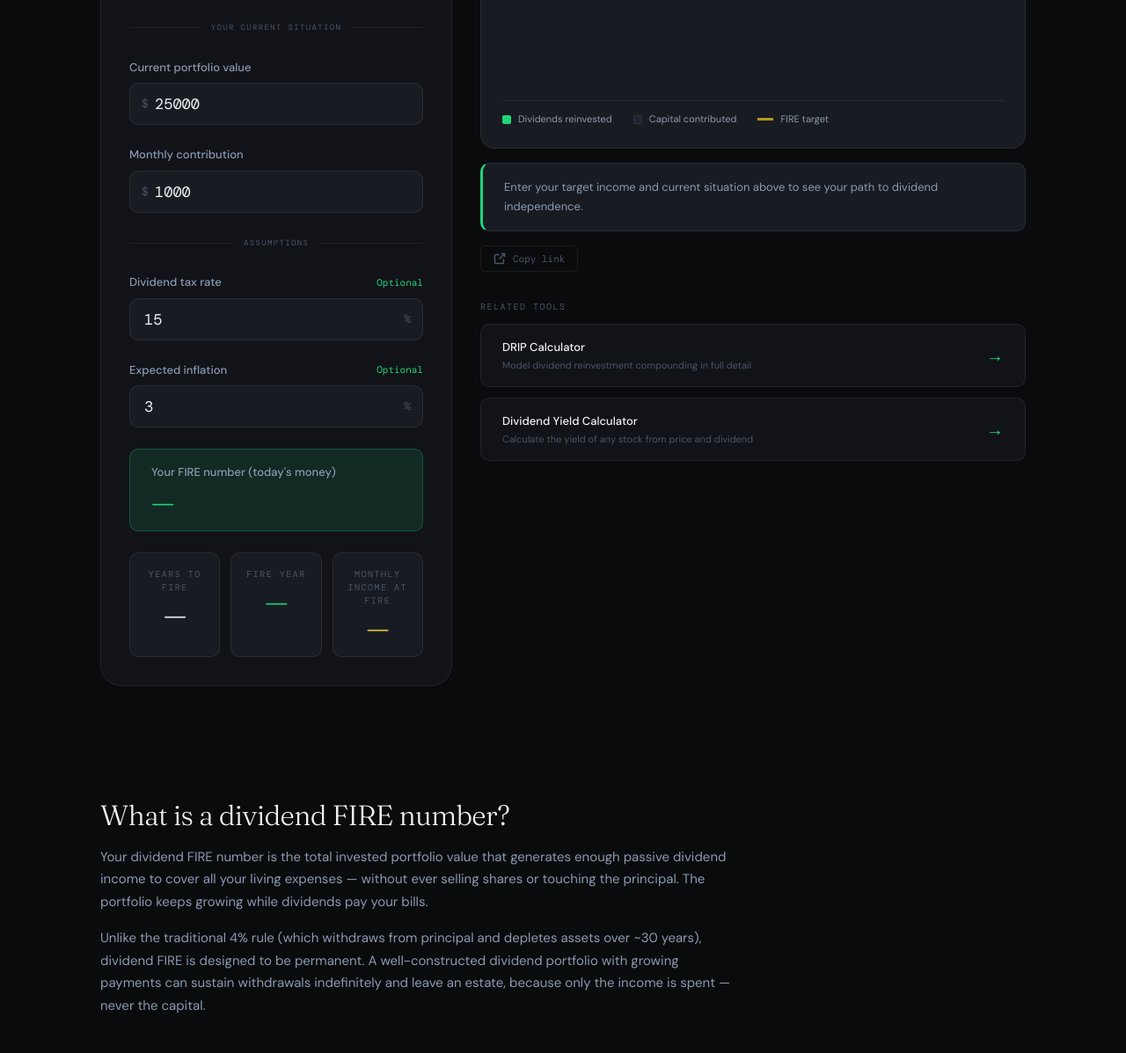
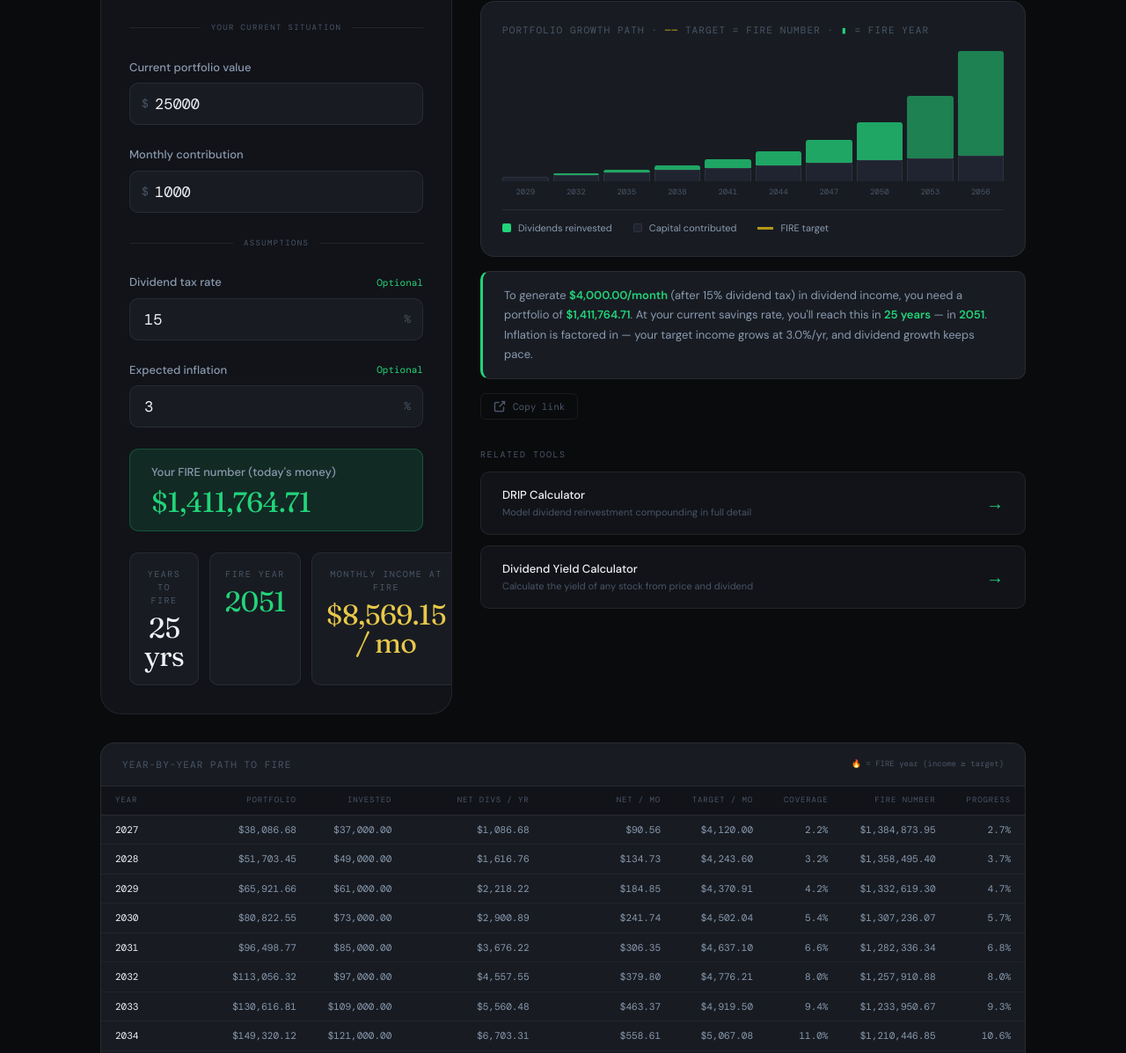
Before and after one commit to bevisslovensko-rgb/divsprout, a plain HTML site: page calculators/fire/index.html in a window 1280 px wide. Shown: the part 699-1896 px from the top of the page at 88% size. Drawn offline with nearby package versions, Linux system fonts and the light colour scheme; a web font is replaced by a local one.

```diff
--- a/calculators/fire/index.html
+++ b/calculators/fire/index.html
@@ -1247,8 +1247,11 @@
   /* Restore from URL */
   function restoreFromURL() {
     const p = new URLSearchParams(window.location.search);
-    const map = [['f-target','target'],['f-yield','yield'],['f-growth','growth'],
-                 ['f-portfolio','portfolio'],['f-monthly','monthly'],['f-tax','tax'],['f-inflation','inflation']];
+    const map = [
+      ['input-target','target'],['input-yield','yield'],['input-growth','growth'],
+      ['input-portfolio','portfolio'],['input-monthly','monthly'],
+      ['input-tax','tax'],['input-inflation','inflation']
+    ];
     map.forEach(function(pair) {
       const el = document.getElementById(pair[0]);
       const val = p.get(pair[1]);
@@ -1259,8 +1262,10 @@
   /* Preset buttons */
   document.querySelectorAll('.preset-btn').forEach(function(btn) {
     btn.addEventListener('click', function() {
-      [['f-target','target'],['f-yield','yield'],['f-growth','growth'],
-       ['f-portfolio','portfolio'],['f-monthly','monthly'],['f-tax','tax'],['f-inflation','inflation']
+      [
+        ['input-target','target'],['input-yield','yield'],['input-growth','growth'],
+        ['input-portfolio','portfolio'],['input-monthly','monthly'],
+        ['input-tax','tax'],['input-inflation','inflation']
       ].forEach(function(pair) {
         var el = document.getElementById(pair[0]);
         if (el && btn.dataset[pair[1]] !== undefined) el.value = btn.dataset[pair[1]];
@@ -1268,16 +1273,16 @@
       document.querySelectorAll('.preset-btn').forEach(function(b) {
         b.classList.toggle('preset-btn--active', b === btn);
       });
-      calculate();
+      update();
     });
   });
 
   /* Input listeners */
-  ['f-target','f-yield','f-growth','f-portfolio','f-monthly','f-tax','f-inflation'].forEach(function(id) {
+  ['input-target','input-yield','input-growth','input-portfolio','input-monthly','input-tax','input-inflation'].forEach(function(id) {
     var el = document.getElementById(id);
     if (el) {
-      el.addEventListener('input',  calculate);
-      el.addEventListener('change', calculate);
+      el.addEventListener('input',  update);
+      el.addEventListener('change', update);
     }
   });
 
@@ -1293,10 +1298,11 @@
     });
   });
 
+  /* Init */
   restoreFromURL();
-  calculate();
+  update();
 
-  })();
-  </script>
+})();
+</script>
 </body>
 </html>
```
